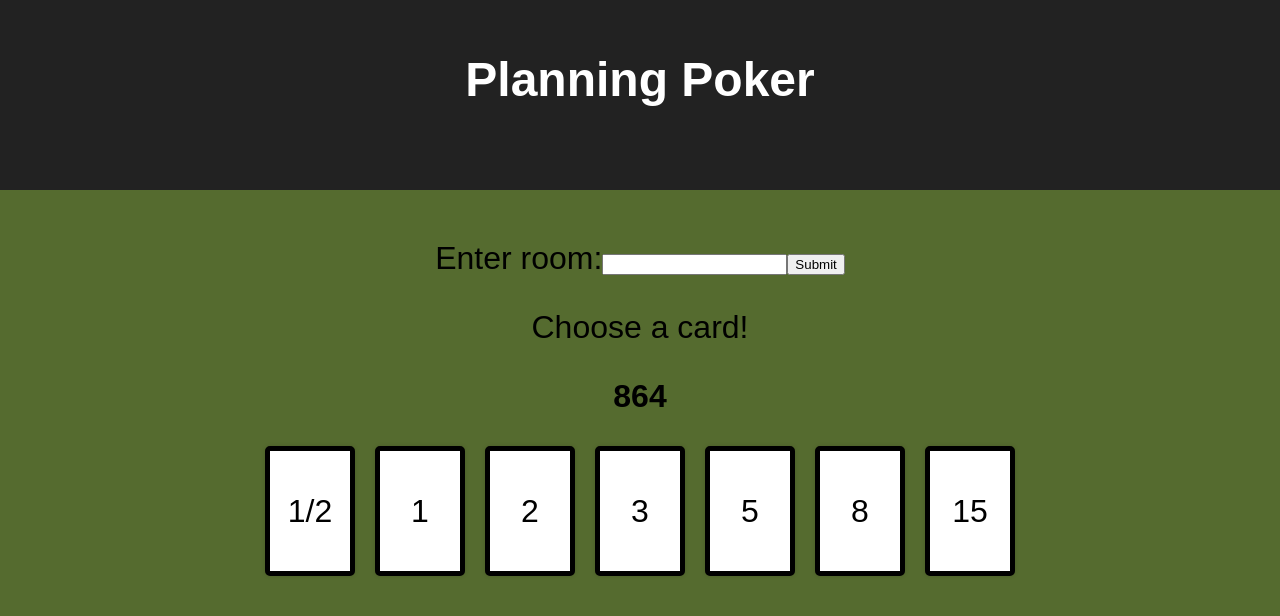
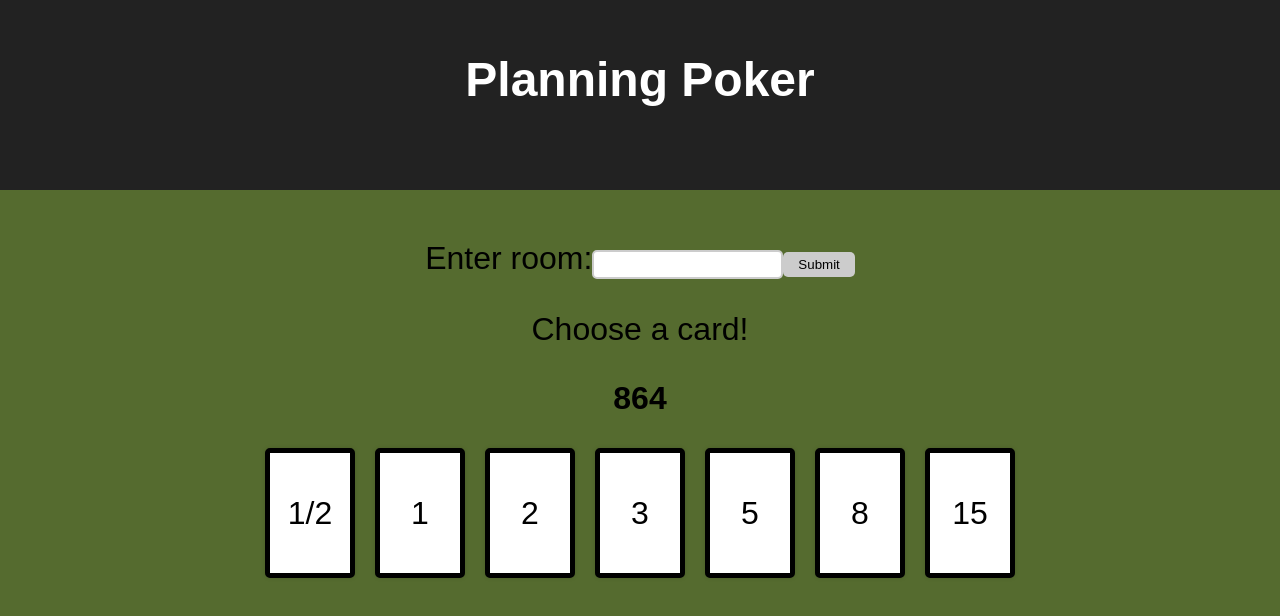
Before and after one commit to stevestring/agile-room, a React (Create React App) app: page / in a window 1280 px wide. Shown: the top 616 px of the page. Built offline with nearby package versions, Linux system fonts and the light colour scheme.

Commit message:
Added RoomChooser

```diff
--- a/src/App.css
+++ b/src/App.css
@@ -104,3 +104,13 @@ body {
     padding: 10px;
     border-radius: 5px;
 }
+input[type=text] {padding:5px; border:2px solid #ccc;
+  -webkit-border-radius: 5px;
+      border-radius: 5px;
+  }
+  input[type=text]:focus {border-color:#333; }
+
+  input[type=submit] {padding:5px 15px; background:#ccc; border:0 none;
+      cursor:pointer;
+      -webkit-border-radius: 5px;
+      border-radius: 5px; }
--- a/src/Dealer.js
+++ b/src/Dealer.js
@@ -3,22 +3,32 @@ import './App.css';
 import Cards from './PlayerHand.js';
 import PlayedCards from "./PlayedCards";
 import axios from "axios/index";
-
+import RoomChooser from "./RoomChooser";
 
 class Dealer extends Component {
+
+  constructor(props) {
+    super(props);
+    this.state = {room:null};
+    this.handleRoomChange = this.handleRoomChange.bind(this);
+  }
+
   render() {
     return (
       <div className="App">
         <header className="App-header">
           <h1 className="App-title">Planning Poker - Dealer</h1>
         </header>
-
-      <PlayedCards></PlayedCards>
+        <RoomChooser onChange={this.handleRoomChange}/>
+      <PlayedCards room={this.state.room}/>
       </div>
     );
   }
 
-
+  handleRoomChange(event)
+  {
+      this.setState({room: event});
+  }
 
 
 }
--- a/src/PlayedCards.js
+++ b/src/PlayedCards.js
@@ -1,20 +1,23 @@
 import React, { Component } from 'react';
 import Card from "./Card";
+import RoomChooser from "./RoomChooser";
 import axios from 'axios';
 var settings = require( './settings');
 
 export default class PlayedCards extends React.Component{
     constructor(props) {
         super(props);
-        this.state = {cards:[], faceDown:true};
-
+        this.state = {room:null, cards:[], faceDown:true};
     }
 
     loadData()
     {
-        axios.get(settings.serverurl+'/hand')
+        if (this.props.room != null)
+        {
+            axios.get(settings.serverurl+'/hand/'+this.props.room )
                 .then(res => this.setState({ cards:res.data.Items }))
                 .catch(err => console.log(err));
+        }
     }
 
     showCards()
@@ -23,11 +26,10 @@ export default class PlayedCards extends React.Component{
     }
     newHand()
     {
-
-        axios.delete(settings.serverurl+'/hand')
+        this.setState({ cards:[], faceDown:true });
+        axios.delete(settings.serverurl +'/hand/' +this.props.room)
             .catch(err => alert(err));
 
-        this.setState({ cards:[], faceDown:true });
 
     }
 
@@ -37,14 +39,16 @@ export default class PlayedCards extends React.Component{
 
         this.interval = setInterval(() => {
             this.loadData()}
-        , 1000 * 2)
+        , 1000 * 1)
 
     }
 
     render() {
         return (
             <div className="Cards">
-                    {this.state.cards.map(c => <Card key={c.id} text = {c.card} faceDown={this.state.faceDown}></Card>)}
+
+
+                {this.state.cards.map(c => <Card key={c.id} text = {c.Card} faceDown={this.state.faceDown}></Card>)}
                 <p>
                     <button onClick={()=>this.newHand()}>New Hand</button>
                     <button onClick={()=>this.showCards()}>Show Cards</button>
--- a/src/PlayerHand.js
+++ b/src/PlayerHand.js
@@ -1,6 +1,7 @@
 import React, { Component } from 'react';
 import Card from "./Card";
 import RoomChooser from "./RoomChooser";
+import PlayedCards from "./PlayedCards";
 import axios from 'axios';
 var settings = require( './settings');
 
@@ -8,7 +9,6 @@ export default class PlayerHand extends React.Component{
     constructor(props) {
         super(props);
         this.state = {room: null, player: null,selectedCard:null};
-        this.handleClick = this.handleClick.bind(this);
         this.handleRoomChange = this.handleRoomChange.bind(this);
     }
 
@@ -36,6 +36,11 @@ export default class PlayerHand extends React.Component{
         , 1000 * 2)
     }
 
+    handleRoomChange(event)
+    {
+        this.setState({room: event});
+    }
+
     loadData(){
 
         if (this.state.room !=null)
@@ -52,10 +57,6 @@ export default class PlayerHand extends React.Component{
             // alert(this.state.selectedCard);
     }
 
-    handleRoomChange(event)
-    {
-        this.setState({room: event});
-    }
 
     render() {
         {/* TODO: Move userPrompt out of component */}
@@ -73,9 +74,11 @@ export default class PlayerHand extends React.Component{
         return (
             <div>
                 <br/>
-                <p className="App-intro">
+
                     <RoomChooser onChange={this.handleRoomChange}/>
-                </p>
+
+                {/* TODO: Show played cards - need to break down component*/}
+                {/* <PlayedCards></PlayedCards> */}
                 <p className="App-intro">
                     {userPrompt}
                 </p>
--- a/src/RoomChooser.js
+++ b/src/RoomChooser.js
@@ -11,12 +11,14 @@ export default class RoomChooser extends React.Component{
 
 
     handleChange(event) {
-        this.setState({room: event.target.value});
-        this.props.onChange(event.target.value);
+        // this.setState({room: event.target.value});
     }
 
     handleSubmit(event) {
-        alert('A room was submitted: ' + this.state.room);
+        const data = new FormData(event.target);
+        // alert(data.get('room'));
+        this.setState({room: data.get('room')});
+        this.props.onChange(data.get('room'));
     }
 
 
@@ -24,18 +26,25 @@ export default class RoomChooser extends React.Component{
         if (this.state.room==null) {
             return (
                 <div>
-                <label>
-                    Enter room:
-                    <input type="text" value={this.state.room} onChange={this.handleChange} />
-                </label>
-                <input type="submit" value="Submit" />
+                    <form onSubmit={this.handleSubmit}>
+                    <p className="App-intro">
+                        <label>
+                            Enter room:
+                            <input name="room" type="text" value={this.state.room} onChange={this.handleChange} />
+
+                        </label>
+                        <input type="submit" value="Submit"  />
+                    </p>
+                    </form>
                 </div>
             );
         }
         else {
             return (
                 <div>
+                    <p className="App-intro">
                    Room: {this.state.room}
+                   </p>
                 </div>
             );
         }
```
Lines whose indentation alone changed are shown as unchanged.
